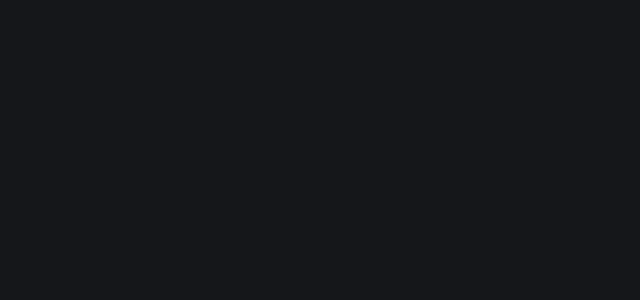
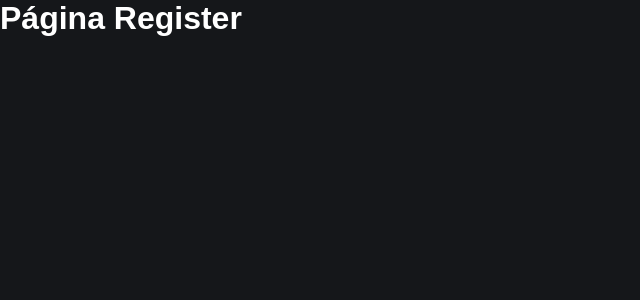
Before and after one commit to SamillyNunes/fire_tasks, a React (Create React App) app: page /register in a window 1280 px wide. Before the commit this address had no page. Shown: the top 300 px of the page, without its empty margins (0-640 px from the left). Built offline with nearby package versions, Linux system fonts and the light colour scheme.

Commit message:
feat: register page created

```diff
--- /dev/null
+++ b/src/pages/Register/index.js
@@ -0,0 +1,11 @@
+
+
+function Register() {
+    return (
+      <div>
+        <h1>Página Register</h1>
+      </div>
+    );
+  }
+
+  export default Register;
--- a/src/routes/index.js
+++ b/src/routes/index.js
@@ -1,11 +1,13 @@
 import { Routes, Route } from "react-router-dom";
 
 import Home from "../pages/Home";
+import Register from "../pages/Register";
 
 function RoutesApp(){
     return (
         <Routes>
             <Route path="/" element={<Home/>} />
+            <Route path="/register" element={<Register/>} />
         </Routes>
     );
 }
```
